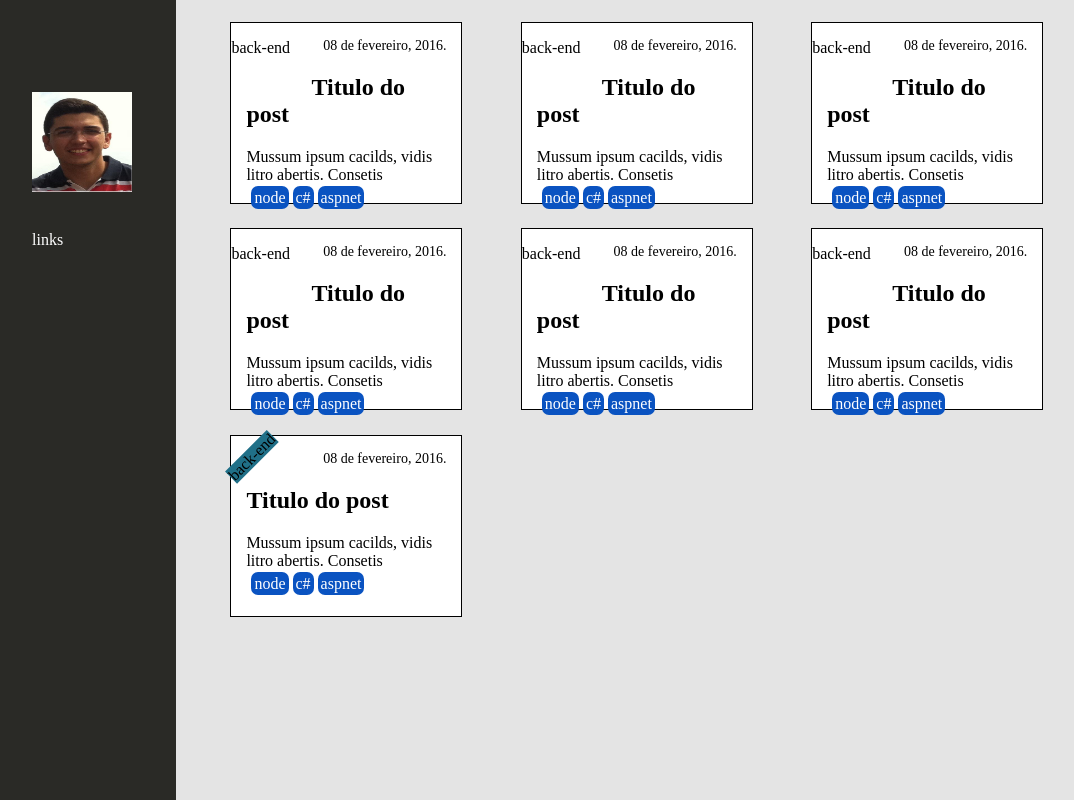
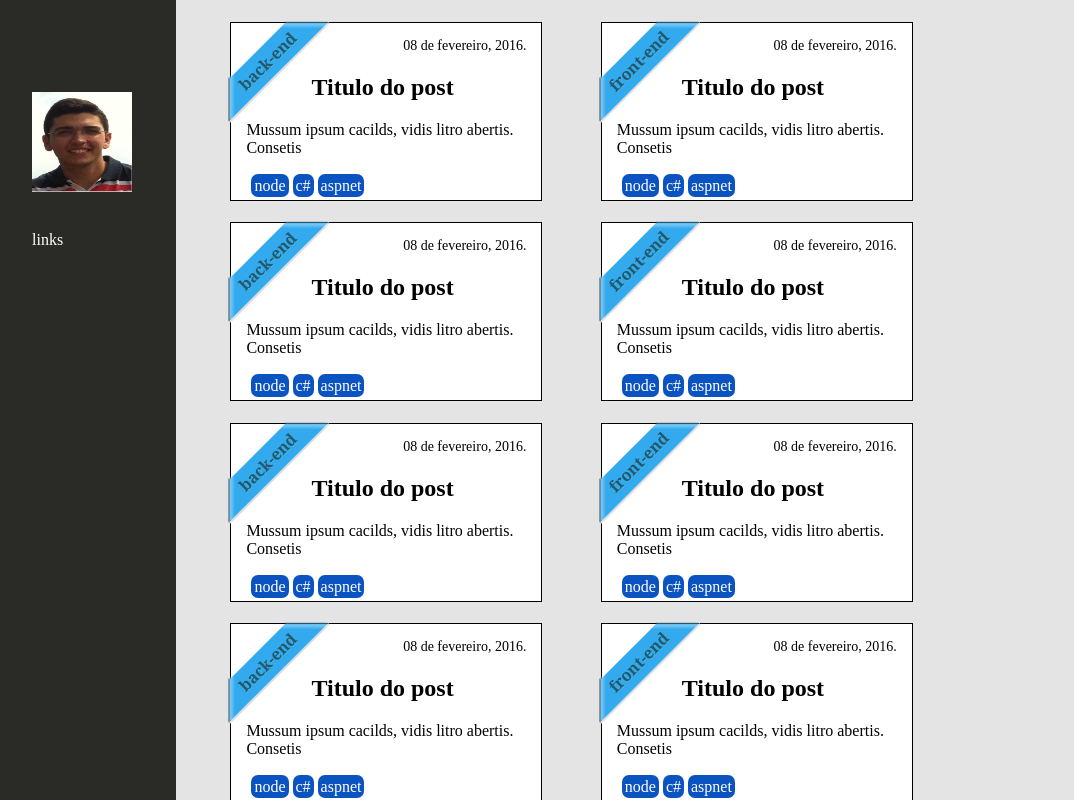
Before and after one commit to CesarNobre/blog, a web app: file index.html in a window 1280 px wide. Shown: the whole page, without its empty margins (16-1090 px from the left). Run offline with its HTML, style and script files only (its server is not run), Linux system fonts and the light colour scheme.

Commit message:
added ribbon in boxes

```diff
--- a/assets/style.css
+++ b/assets/style.css
@@ -22,7 +22,7 @@ body{
 	background-color: rgb(228, 228, 228);
 	width: 85%;
 	margin-left:15%;
-	position: absolute;
+	position: fixed;
 	height: 100%;
 }
 
@@ -45,16 +45,17 @@ body{
 	background-color: white;
 	margin-top:2%;
 	margin-left: 5%;
-	padding: 15px;
-	width: 200px;
+	padding: 15px 15px 0 15px;
+	width: 280px;
 	border:1px solid;
-	height: 150px;
+	height: auto;
 	display: inline-block;
 }
 
 .tags{
 	padding: 5px;
 	color:#FF7C26;
+	margin-top: 15px;
 }
 
 .tag{
@@ -68,7 +69,7 @@ body{
 	height: 50px;
 	float:left;
 	margin-left: -15px;
-	margin-top: -15px;
+	margin-top: -30px;
 }
 .category{
 	width: 80px;
@@ -99,3 +100,194 @@ body{
 filter: progid:DXImageTransform.Microsoft.BasicImage(rotation=3);
 
 }
+
+.backend{
+    margin: 40px auto 30px auto;
+    width: 200px;
+    height: 180px;
+    background: white;
+    box-shadow: -1px -1px 10px #DDD;
+}
+
+/* This bit does the rhombus that sits in the top left hand corner */
+.backend:before{
+    content: "";
+    display: block;
+    position: relative;
+    width:0px;
+    height: 0px;
+    top: 5px;
+    left: -40px;
+
+    width: 80px;
+    height: 20px;
+    box-shadow: 0 2px 0 #DDD;
+
+    text-align: center;
+    -webkit-transform: rotateZ(-45deg);
+    -moz-transform: rotateZ(-45deg);
+
+    /* Rhombus */
+    border-width: 0 30px 30px 30px;
+    border-style: solid;
+    border-color: transparent transparent #3AE transparent;
+
+
+}
+
+/* This does the text "featured" and the gradient that makes it look curved */
+.backend:after{
+    display: block;
+    position: relative;
+    content: "back-end";
+
+    color: green;
+    top: -29px;
+    left: -33px;
+    width: 140px;
+    height: 28px;
+    padding-top: 5px;
+
+    background: transparent;
+    background-image:
+
+        -webkit-linear-gradient(45deg,
+        transparent 0%,
+        transparent 77%,
+        rgba(255,255,255,0.3) 80%,
+        rgba(255,255,255,0.3) 81%,
+        rgba(0,0,0,0.4) 82%,
+        transparent 83%
+        ),
+
+        -webkit-linear-gradient(-45deg,
+        transparent 0%,
+        transparent 17%,
+        rgba(0,0,0,0.5) 18%,
+        rgba(255,255,255,0.3) 19%,
+        rgba(255,255,255,0.3) 20%,
+        transparent 23%
+        );
+    background-image:
+        -moz-linear-gradient(45deg,
+        transparent 0%,
+        transparent 77%,
+        rgba(255,255,255,0.3) 80%,
+        rgba(255,255,255,0.3) 81%,
+        rgba(0,0,0,0.4) 82%,
+        transparent 83%
+        ),
+        -moz-linear-gradient(-45deg,
+        transparent 0%,
+        transparent 17%,
+        rgba(0,0,0,0.5) 18%,
+        rgba(255,255,255,0.3) 19%,
+        rgba(255,255,255,0.3) 20%,
+        transparent 23%
+        );
+
+    -webkit-transform: rotateZ(-45deg);
+    -moz-transform: rotateZ(-45deg);
+
+    color: rgba(0,0,0,0.5);
+    font-weight: bold;
+    font-family: georgia, 'Times New Roman', Times, serif;
+    text-align: center;
+    text-shadow: 0 1px rgba(255,255,25,0.1);
+}
+
+
+.frontend{
+    margin: 40px auto 30px auto;
+    width: 200px;
+    height: 180px;
+    background: white;
+    box-shadow: -1px -1px 10px #DDD;
+}
+
+/* This bit does the rhombus that sits in the top left hand corner */
+.frontend:before{
+    content: "";
+    display: block;
+    position: relative;
+    width:0px;
+    height: 0px;
+    top: 5px;
+    left: -40px;
+
+    width: 80px;
+    height: 20px;
+    box-shadow: 0 2px 0 #DDD;
+
+    text-align: center;
+    -webkit-transform: rotateZ(-45deg);
+    -moz-transform: rotateZ(-45deg);
+
+    /* Rhombus */
+    border-width: 0 30px 30px 30px;
+    border-style: solid;
+    border-color: transparent transparent #3AE transparent;
+
+
+}
+
+/* This does the text "featured" and the gradient that makes it look curved */
+.frontend:after{
+    display: block;
+    position: relative;
+    content: "front-end";
+
+    color: green;
+    top: -29px;
+    left: -33px;
+    width: 140px;
+    height: 28px;
+    padding-top: 5px;
+
+    background: transparent;
+    background-image:
+
+        -webkit-linear-gradient(45deg,
+        transparent 0%,
+        transparent 77%,
+        rgba(255,255,255,0.3) 80%,
+        rgba(255,255,255,0.3) 81%,
+        rgba(0,0,0,0.4) 82%,
+        transparent 83%
+        ),
+
+        -webkit-linear-gradient(-45deg,
+        transparent 0%,
+        transparent 17%,
+        rgba(0,0,0,0.5) 18%,
+        rgba(255,255,255,0.3) 19%,
+        rgba(255,255,255,0.3) 20%,
+        transparent 23%
+        );
+    background-image:
+        -moz-linear-gradient(45deg,
+        transparent 0%,
+        transparent 77%,
+        rgba(255,255,255,0.3) 80%,
+        rgba(255,255,255,0.3) 81%,
+        rgba(0,0,0,0.4) 82%,
+        transparent 83%
+        ),
+        -moz-linear-gradient(-45deg,
+        transparent 0%,
+        transparent 17%,
+        rgba(0,0,0,0.5) 18%,
+        rgba(255,255,255,0.3) 19%,
+        rgba(255,255,255,0.3) 20%,
+        transparent 23%
+        );
+
+    -webkit-transform: rotateZ(-45deg);
+    -moz-transform: rotateZ(-45deg);
+
+    color: rgba(0,0,0,0.5);
+    font-weight: bold;
+    font-family: georgia, 'Times New Roman', Times, serif;
+    text-align: center;
+    text-shadow: 0 1px rgba(255,255,25,0.1);
+}
--- a/index.html
+++ b/index.html
@@ -21,7 +21,7 @@
 					08 de fevereiro, 2016.
 				</div>
 				<div class="categories">
-					back-end
+				<span class="backend"></span>
 				</div>
 
 				<div class="title">
@@ -41,7 +41,26 @@
 					08 de fevereiro, 2016.
 				</div>
 				<div class="categories">
-					back-end
+					<span class="frontend"></span>
+				</div>
+				<div class="title">
+					<h1>Titulo do post</h1>
+				</div>
+				<div class="post-body">
+					Mussum ipsum cacilds, vidis litro abertis. Consetis
+				</div>
+				<div class="tags">
+					<span class="tag">node</span>
+					<span class="tag">c#</span>
+					<span class="tag">aspnet</span>
+				</div>
+			</div>
+			<div class="posts">
+				<div class="datetime">
+					08 de fevereiro, 2016.
+				</div>
+				<div class="categories">
+				<span class="backend"></span>
 				</div>
 
 				<div class="title">
@@ -61,7 +80,26 @@
 					08 de fevereiro, 2016.
 				</div>
 				<div class="categories">
-					back-end
+					<span class="frontend"></span>
+				</div>
+				<div class="title">
+					<h1>Titulo do post</h1>
+				</div>
+				<div class="post-body">
+					Mussum ipsum cacilds, vidis litro abertis. Consetis
+				</div>
+				<div class="tags">
+					<span class="tag">node</span>
+					<span class="tag">c#</span>
+					<span class="tag">aspnet</span>
+				</div>
+			</div>
+			<div class="posts">
+				<div class="datetime">
+					08 de fevereiro, 2016.
+				</div>
+				<div class="categories">
+				<span class="backend"></span>
 				</div>
 
 				<div class="title">
@@ -81,7 +119,26 @@
 					08 de fevereiro, 2016.
 				</div>
 				<div class="categories">
-					back-end
+					<span class="frontend"></span>
+				</div>
+				<div class="title">
+					<h1>Titulo do post</h1>
+				</div>
+				<div class="post-body">
+					Mussum ipsum cacilds, vidis litro abertis. Consetis
+				</div>
+				<div class="tags">
+					<span class="tag">node</span>
+					<span class="tag">c#</span>
+					<span class="tag">aspnet</span>
+				</div>
+			</div>
+			<div class="posts">
+				<div class="datetime">
+					08 de fevereiro, 2016.
+				</div>
+				<div class="categories">
+				<span class="backend"></span>
 				</div>
 
 				<div class="title">
@@ -101,50 +158,8 @@
 					08 de fevereiro, 2016.
 				</div>
 				<div class="categories">
-					back-end
+					<span class="frontend"></span>
 				</div>
-
-				<div class="title">
-					<h1>Titulo do post</h1>
-				</div>
-				<div class="post-body">
-					Mussum ipsum cacilds, vidis litro abertis. Consetis
-				</div>
-				<div class="tags">
-					<span class="tag">node</span>
-					<span class="tag">c#</span>
-					<span class="tag">aspnet</span>
-				</div>
-			</div>
-			<div class="posts">
-				<div class="datetime">
-					08 de fevereiro, 2016.
-				</div>
-				<div class="categories">
-					back-end
-				</div>
-
-				<div class="title">
-					<h1>Titulo do post</h1>
-				</div>
-				<div class="post-body">
-					Mussum ipsum cacilds, vidis litro abertis. Consetis
-				</div>
-				<div class="tags">
-					<span class="tag">node</span>
-					<span class="tag">c#</span>
-					<span class="tag">aspnet</span>
-				</div>
-			</div>
-			<div class="posts">
-				<div class="categories rotate">
-					<span class="category ">back-end</span>
-				</div>
-				<div class="datetime">
-					08 de fevereiro, 2016.
-				</div>
-
-
 				<div class="title">
 					<h1>Titulo do post</h1>
 				</div>
```
